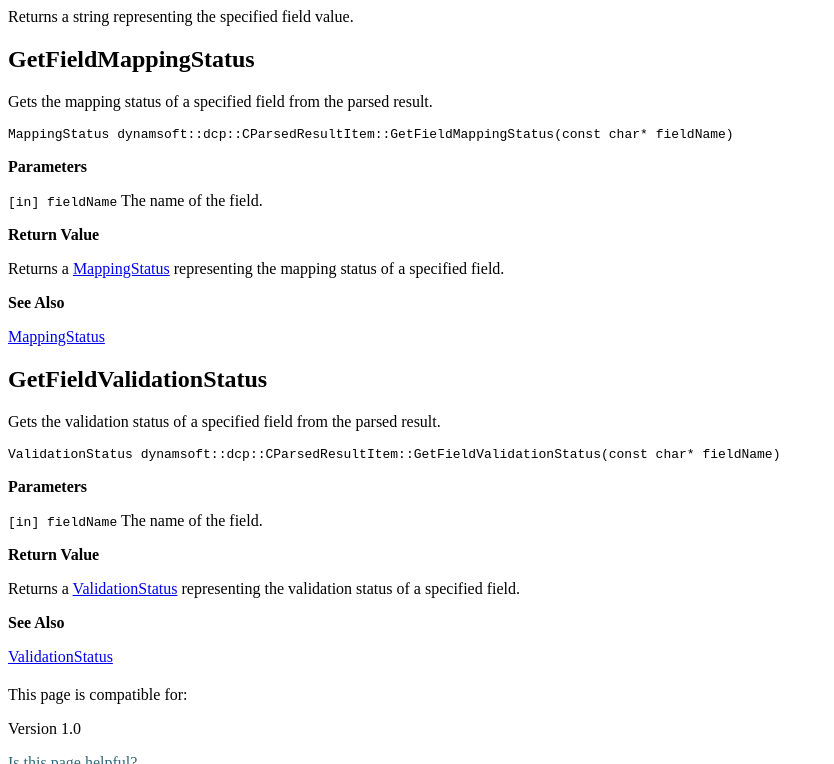
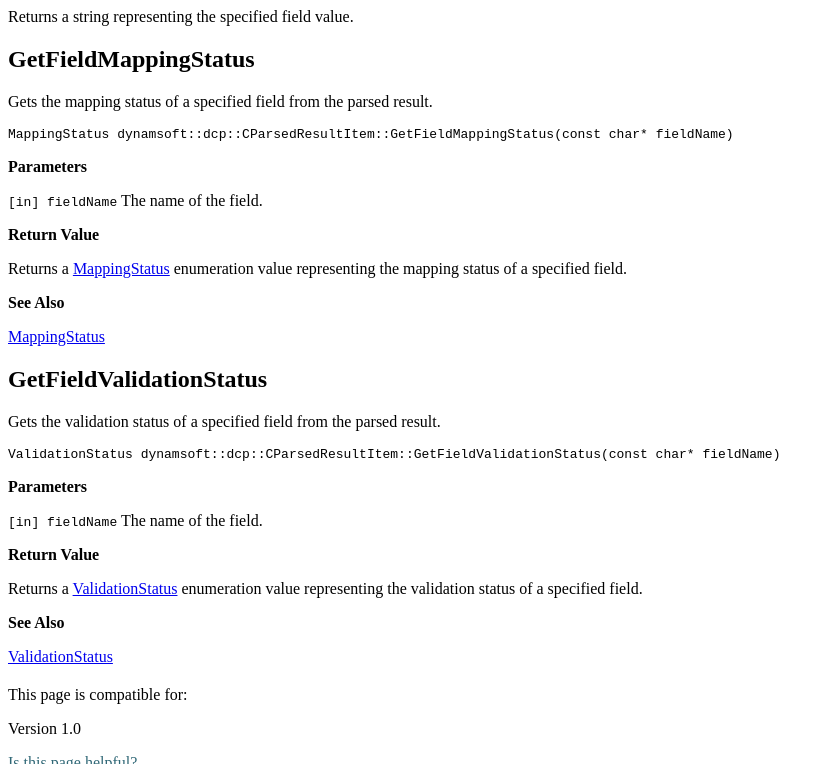
Before and after one commit to dynamsoft-docs/code-parser-docs-server, a Jekyll site: the page built from programming/cplusplus/api-reference/class/parsed-result-item.md, in a window 1280 px wide and 900 px high, scrolled down 1418 px, cut to the strip 0-764 px from the top of the window. Shown: the whole strip, without its empty margins (0-834 px from the left). Built offline with Jekyll 4.4.1, drawn with Linux system fonts in a browser that asks for light colours.

Commit message:
update return value

```diff
--- a/programming/cplusplus/api-reference/class/parsed-result-item.md
+++ b/programming/cplusplus/api-reference/class/parsed-result-item.md
@@ -76,7 +76,7 @@ MappingStatus dynamsoft::dcp::CParsedResultItem::GetFieldMappingStatus(const cha
 
 **Return Value**
 
-Returns a [MappingStatus]({{site.cpp_enum}}mapping-status.html) representing the mapping status of a specified field.
+Returns a [MappingStatus]({{site.cpp_enum}}mapping-status.html) enumeration value representing the mapping status of a specified field.
 
 **See Also**
 
@@ -96,7 +96,7 @@ ValidationStatus dynamsoft::dcp::CParsedResultItem::GetFieldValidationStatus(con
 
 **Return Value**
 
-Returns a [ValidationStatus]({{site.cpp_enum}}validation-status.html) representing the validation status of a specified field.
+Returns a [ValidationStatus]({{site.cpp_enum}}validation-status.html) enumeration value representing the validation status of a specified field.
 
 **See Also**
 
```
